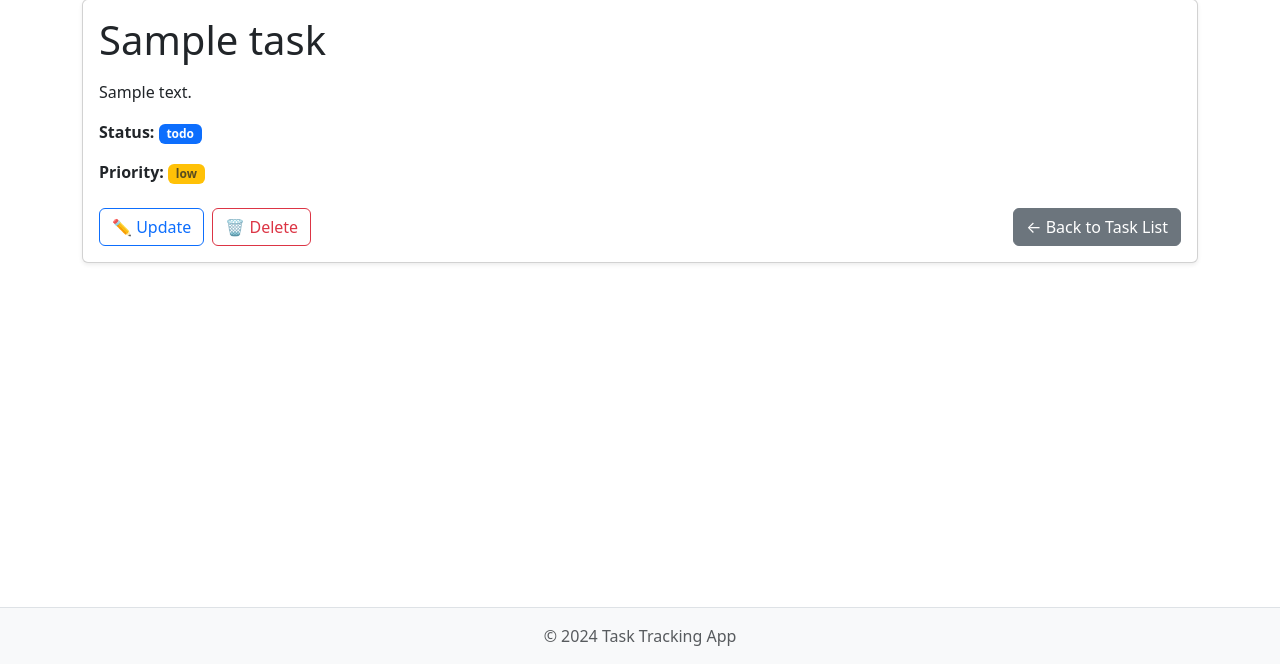
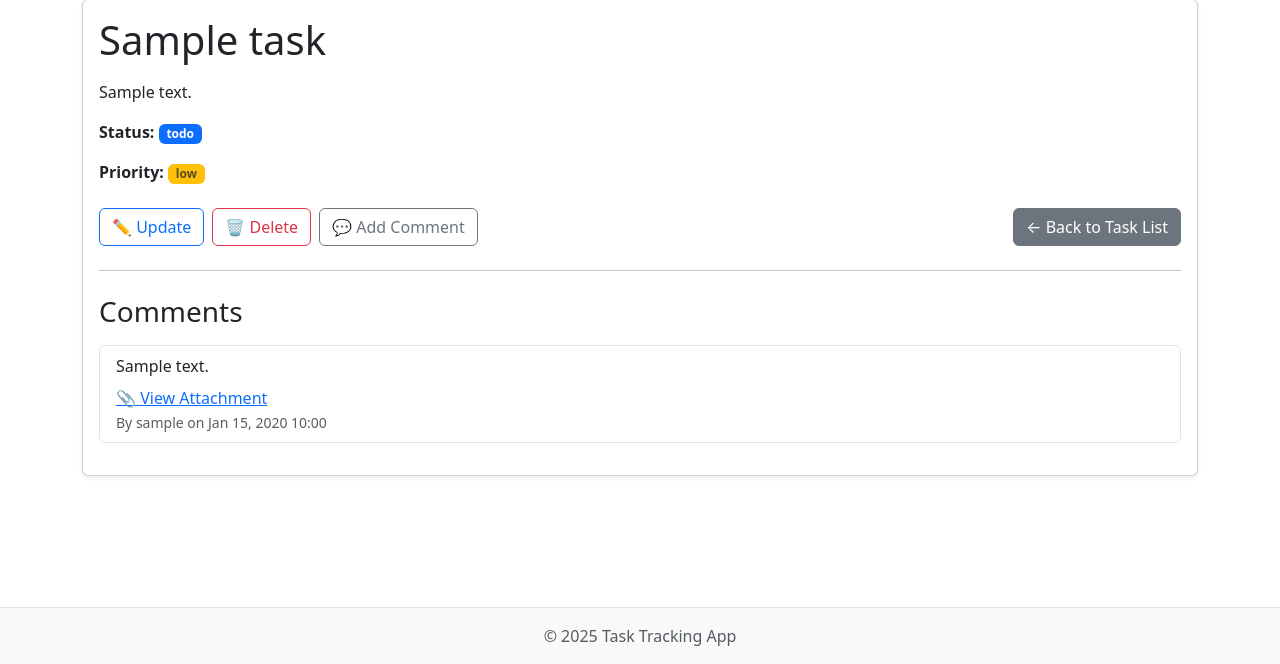
Before and after one commit to Illugha/Task_tracking, a Django app: page /tasks/1/ in a window 1280 px wide. Shown: the part 136-800 px from the top of the page. Run offline with Django 5.2, Linux system fonts and the light colour scheme; tables that the repository leaves empty hold one stand-in row (values such as "Sample post").

Commit message:
added function to add comments to the tasks and deleting them (future updete: adding media files processing)

```diff
--- a/task_track/settings.py
+++ b/task_track/settings.py
@@ -11,6 +11,7 @@ https://docs.djangoproject.com/en/5.2/ref/settings/
 """
 
 from pathlib import Path
+import os
 
 # Build paths inside the project like this: BASE_DIR / 'subdir'.
 BASE_DIR = Path(__file__).resolve().parent.parent
@@ -123,3 +124,6 @@ STATIC_URL = 'static/'
 DEFAULT_AUTO_FIELD = 'django.db.models.BigAutoField'
 
 LOGIN_URL = '/admin/login/'
+
+MEDIA_URL = '/media/'
+MEDIA_ROOT = os.path.join(BASE_DIR, 'media')
--- a/task_track/urls.py
+++ b/task_track/urls.py
@@ -18,9 +18,11 @@ from django.contrib import admin
 from django.urls import path
 from django.urls import include
 from django.contrib.auth import views as auth_views
+from django.conf.urls.static import static
+from django.conf import settings
 
 urlpatterns = [
     path('admin/', admin.site.urls),
     path('', include('task_tracking.urls')),
     path('accounts/login/', auth_views.LoginView.as_view(), name='login'),
-]
+] + static(settings.MEDIA_URL, document_root=settings.MEDIA_ROOT)
--- a/task_tracking/admin.py
+++ b/task_tracking/admin.py
@@ -1,6 +1,8 @@
 from django.contrib import admin
-from .models import Task
+from .models import Task, Comment, Like
 
 # Register your models here.
 
 admin.site.register(Task)
+admin.site.register(Comment)
+admin.site.register(Like)
--- a/task_tracking/models.py
+++ b/task_tracking/models.py
@@ -30,3 +30,28 @@ class Task(models.Model):
         ordering = ['-status', 'title']
         verbose_name = 'Task'
         verbose_name_plural = 'Tasks'
+
+class Comment(models.Model):
+    task = models.ForeignKey(Task, on_delete=models.CASCADE, related_name='comments')
+    author = models.ForeignKey(User, on_delete=models.CASCADE, related_name='comments')
+    content = models.TextField()
+    created_at = models.DateTimeField(auto_now_add=True)
+    media = models.FileField(upload_to='comments_media/', null=True, blank=True)
+
+    def __str__(self):
+        return f'Comment by {self.author.username} on {self.task.title}'
+
+    class Meta:
+        ordering = ['created_at']
+        verbose_name = 'Comment'
+        verbose_name_plural = 'Comments'
+
+class Like(models.Model):
+    task = models.ForeignKey(Task, on_delete=models.CASCADE, related_name='likes')
+    user = models.ForeignKey(User, on_delete=models.CASCADE, related_name='liked_comments')
+    created_at = models.DateTimeField(auto_now_add=True)
+
+    class Meta:
+        unique_together = ('task', 'user')
+        verbose_name = 'Like'
+        verbose_name_plural = 'Likes'
--- a/task_tracking/urls.py
+++ b/task_tracking/urls.py
@@ -8,6 +8,8 @@ urlpatterns = [
     path("<int:pk>/update/", views.TaskUpdateView.as_view(), name="task-update"),
     path('<int:pk>/delete/', views.TaskDeleteView.as_view(), name='task-delete'),
     path('<int:pk>/complete/', views.TaskCompleteView.as_view(), name='task-complete'),
+    path('<int:pk>/comment/', views.CommentCreateView.as_view(), name='task-comment'),
+    path('delete-comment/<int:pk>/', views.CommentDeleteView.as_view(), name='comment-delete'),
     path('403/', views.custom_403_view.as_view(), name='custom-403'),
 ]
 
--- a/task_tracking/views.py
+++ b/task_tracking/views.py
@@ -1,6 +1,6 @@
 from django.shortcuts import render, redirect
 from django.urls import reverse_lazy
-from .models import Task
+from .models import Task, Comment, Like
 from django.views.generic import ListView, DetailView, CreateView, View, UpdateView
 from django.contrib.auth.mixins import LoginRequiredMixin
 from task_tracking.forms import TaskForm, TaskFilterForm
@@ -81,6 +81,49 @@ class TaskCompleteView(LoginRequiredMixin, UserIsOwnerMixin, View):
         task.save()
         return HttpResponseRedirect(reverse_lazy('task_tracking:task-list'))
 
+class CommentCreateView(LoginRequiredMixin, View):
+    template_name = 'tasks/comment_form.html'
+
+    def get(self, request, *args, **kwargs):
+        task_id = self.kwargs.get('pk')
+        return render(request, self.template_name, {'task_id': task_id})
+
+    def post(self, request, *args, **kwargs):
+        task_id = self.kwargs.get('pk')
+        task = get_object_or_404(Task, pk=task_id)
+
+        content = request.POST.get('content')
+        media = request.FILES.get('media')
+
+        if content:
+            task.comments.create(
+                author=request.user,
+                content=content,
+                media=media
+            )
+        return redirect(self.get_success_url(task.pk))
+
+    def get_success_url(self, task_id):
+        return reverse_lazy('task_tracking:task-detail', kwargs={'pk': task_id})
+
+class CommentDeleteView(LoginRequiredMixin, View):
+    template_name = "tasks/comment_confirm_delete.html"
+
+    def get_object(self):
+        comment_id = self.kwargs.get('pk')
+        return get_object_or_404(Comment, pk=comment_id, author=self.request.user)
+
+    def get(self, request, *args, **kwargs):
+        comment = self.get_object()
+        return render(request, self.template_name, {'object': comment})
+
+    def post(self, request, *args, **kwargs):
+        comment = self.get_object()
+        task_id = comment.task.pk
+        comment.delete()
+        return redirect('task_tracking:task-detail', pk=task_id)
+
+
 class custom_403_view(View):
     def get(self, request, *args, **kwargs):
         return render(request, 'tasks/403.html', status=403)
--- a/templates/footer.html
+++ b/templates/footer.html
@@ -1,5 +1,5 @@
 <footer class="bg-light text-center py-3 mt-5 border-top">
     <div class="container">
-        <p class="mb-0 text-muted">&copy; 2024 Task Tracking App</p>
+        <p class="mb-0 text-muted">&copy; 2025 Task Tracking App</p>
     </div>
 </footer>
--- a/templates/tasks/task_detail.html
+++ b/templates/tasks/task_detail.html
@@ -18,7 +18,34 @@
             <div class="d-flex gap-2 mt-4">
                 <a href="{% url 'task_tracking:task-update' task.pk %}" class="btn btn-outline-primary">✏️ Update</a>
                 <a href="{% url 'task_tracking:task-delete' task.pk %}" class="btn btn-outline-danger">🗑️ Delete</a>
+                <a href="{% url 'task_tracking:task-comment' task.pk %}" class="btn btn-outline-secondary">💬 Add Comment</a>
                 <a href="{% url 'task_tracking:task-list' %}" class="btn btn-secondary ms-auto">← Back to Task List</a>
+            </div>
+
+            <hr class="my-4">
+
+            <h3 class="mb-3">Comments</h3>
+            <div class="list-group">
+                {% for comment in task.comments.all %}
+                    <div class="list-group-item mb-3">
+                        <p class="mb-1">{{ comment.content }}</p>
+                        {% if comment.media %}
+                            <div class="mt-2">
+                                <a href="{{ comment.media.url }}" target="_blank">📎 View Attachment</a>
+                            </div>
+                        {% endif %}
+                        <small class="text-muted">
+                            By {{ comment.author.username }} on {{ comment.created_at|date:"M d, Y H:i" }}
+                        </small>
+                        {% if request.user == comment.author %}
+                            <div class="mt-2">
+                                <a href="{% url 'task_tracking:comment-delete' comment.pk %}" class="btn btn-sm btn-outline-danger">🗑️ Delete Comment</a>
+                            </div>
+                        {% endif %}
+                    </div>
+                {% empty %}
+                    <div class="text-muted">No comments yet.</div>
+                {% endfor %}
             </div>
         </div>
     </div>
```
Also changed, not shown: templates/tasks/comment_confirm_delete.html (added, +14 -0 lines), templates/tasks/comment_form.html (added, +24 -0 lines), media/comments_media/Like.png (added), media/comments_media/Like2.png (added), media/comments_media/Like_QBolciv.png (added), media/comments_media/Снимок_экрана_2025-10-05_170721.png (added), media/comments_media/Снимок_экрана_2025-10-23_231739.png (added), media/comments_media/Снимок_экрана_2025-10-23_231739_InpUhrD.png (added), media/comments_media/Снимок_экрана_2025-10-23_231739_WCuyH4m.png (added), task_tracking/migrations/0004_alter_task_priority.py (added), task_tracking/migrations/0005_comment_like.py (added).
